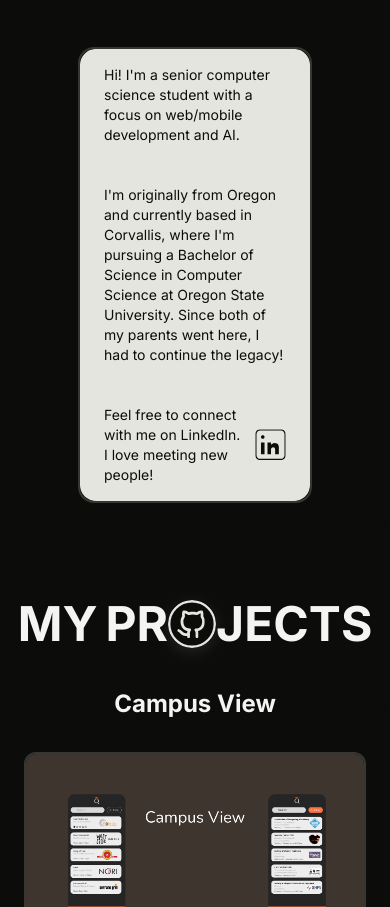
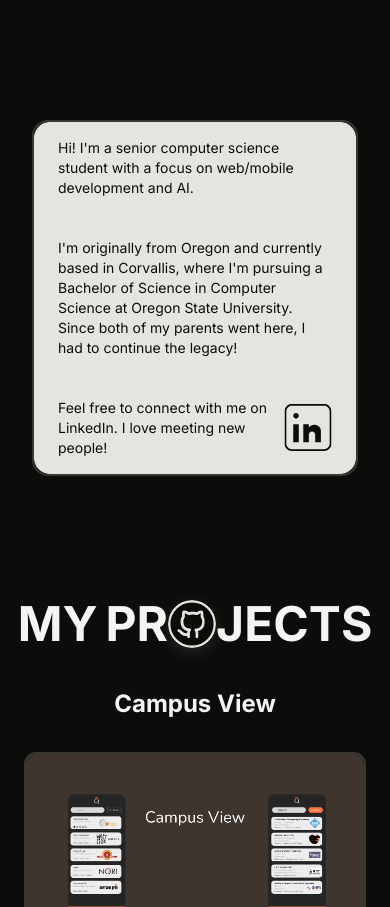
Before and after one commit to Carson274/Personal-Website-V2, a Next.js app: page / in a window 390 px wide. Shown: the part 1391-2298 px from the top of the page. Built offline with nearby package versions, Linux system fonts and the light colour scheme.

Commit message:
Improve mobile view

```diff
--- a/src/app/sections/About/About.tsx
+++ b/src/app/sections/About/About.tsx
@@ -76,7 +76,7 @@ const About = () => {
         </motion.div>
       </section>
       <section className='about-section z-10 flex flex-col my-20 md:my-0 md:flex-row w-full justify-center items-center'>
-        <div className='image-div flex w-3/4 md:w-1/2 h-full p-8 justify-center'>
+        <div className='flex w-full md:w-1/2 h-full p-8 justify-center'>
           <motion.div
             style={{ y }}
             className='image relative md:mt-20 w-full rounded-2xl flex justify-center items-center'
@@ -90,14 +90,14 @@ const About = () => {
             />
           </motion.div>
         </div>
-        <div className='text-div flex w-3/4 md:w-1/2 h-1/2 md:h-full justify-center items-center'>
+        <div className='text-div flex w-full md:w-1/2 h-1/2 md:h-full p-8 justify-center items-center'>
           <AboutText/>
         </div>
       </section>
       <section
         ref={bottomRef}
         className='bottom-section w-full h-1/5 bg-black'
-      ></section>
+      />
     </motion.section>
   )
 }
--- a/src/app/sections/About/components/AboutText.tsx
+++ b/src/app/sections/About/components/AboutText.tsx
@@ -4,7 +4,7 @@ import messages from '../data/messages.json';
 
 export default function AboutText() {
   return (
-    <section className='overflow-hidden border-2 border-brown text relative rounded-2xl flex justify-center w-4/5 items-center'>
+    <section className='overflow-hidden border-2 border-brown text relative rounded-2xl flex justify-center md:w-4/5 items-center'>
       <div className='text-normal text-sm sm:text-sm md:text-md lg:text-lg rounded-2xl flex flex-col z-10 justify-start gap-10 px-6 py-4 md:px-8 md:py-6 lg:px-10 lg:py-8 w-full h-full items-center bg-light-cream text-black'>
         <p>{messages.section_1}</p>
         <p>{messages.section_2}</p>
```
